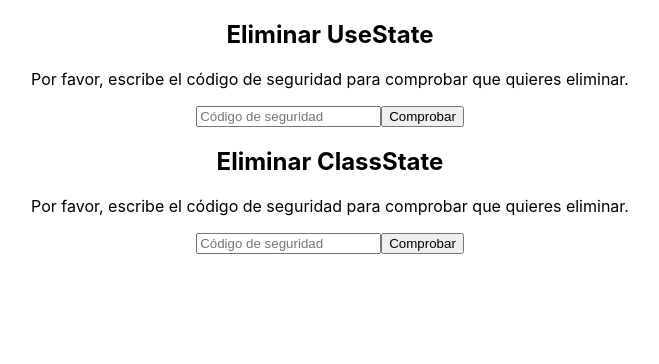
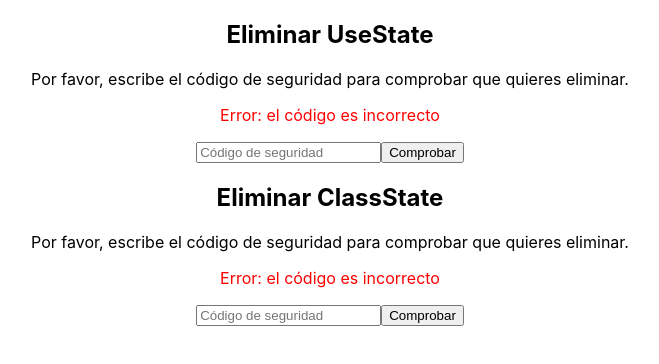
Before and after one commit to Huascar321/curso-manejo-estado-1, a React (Create React App) app: page / in a window 1280 px wide. Shown: the top 364 px of the page, without its empty margins (310-969 px from the left). Built offline with nearby package versions, Linux system fonts and the light colour scheme.

Commit message:
Estados simples: React.Component vs. useState

```diff
--- a/src/ClassState.jsx
+++ b/src/ClassState.jsx
@@ -1,13 +1,24 @@
 import React from "react";
 
 class ClassState extends React.Component {
+  constructor(props) {
+    super(props);
+    this.state = {
+      error: true,
+    };
+  }
+
   render() {
     return (
       <div>
         <h2>Eliminar {this.props.name}</h2>
         <p>Por favor, escribe el código de seguridad para comprobar que quieres eliminar.</p>
+
+        {this.state.error && (
+        <p style={{color: "red"}}>Error: el código es incorrecto</p>
+      )}
         <input placeholder="Código de seguridad"/>
-        <button>Comprobar</button>
+        <button onClick={() => this.setState(prevState => ({ error: !prevState.error }))}>Comprobar</button>
       </div>
     );
   }
--- a/src/UseState.jsx
+++ b/src/UseState.jsx
@@ -1,14 +1,18 @@
 import React from "react";
 
 function UseState({ name }) {
-  const [error, setError] = React.useState();
+  const [error, setError] = React.useState(true); //Forma imperativa
 
   return (
     <div>
       <h2>Eliminar {name}</h2>
       <p>Por favor, escribe el código de seguridad para comprobar que quieres eliminar.</p>
+
+      {error && (
+        <p style={{color: "red"}}>Error: el código es incorrecto</p>
+      )}
       <input placeholder="Código de seguridad"/>
-      <button>Comprobar</button>
+      <button onClick={() => setError(!error)}>Comprobar</button>
     </div>
   );
 }
```
